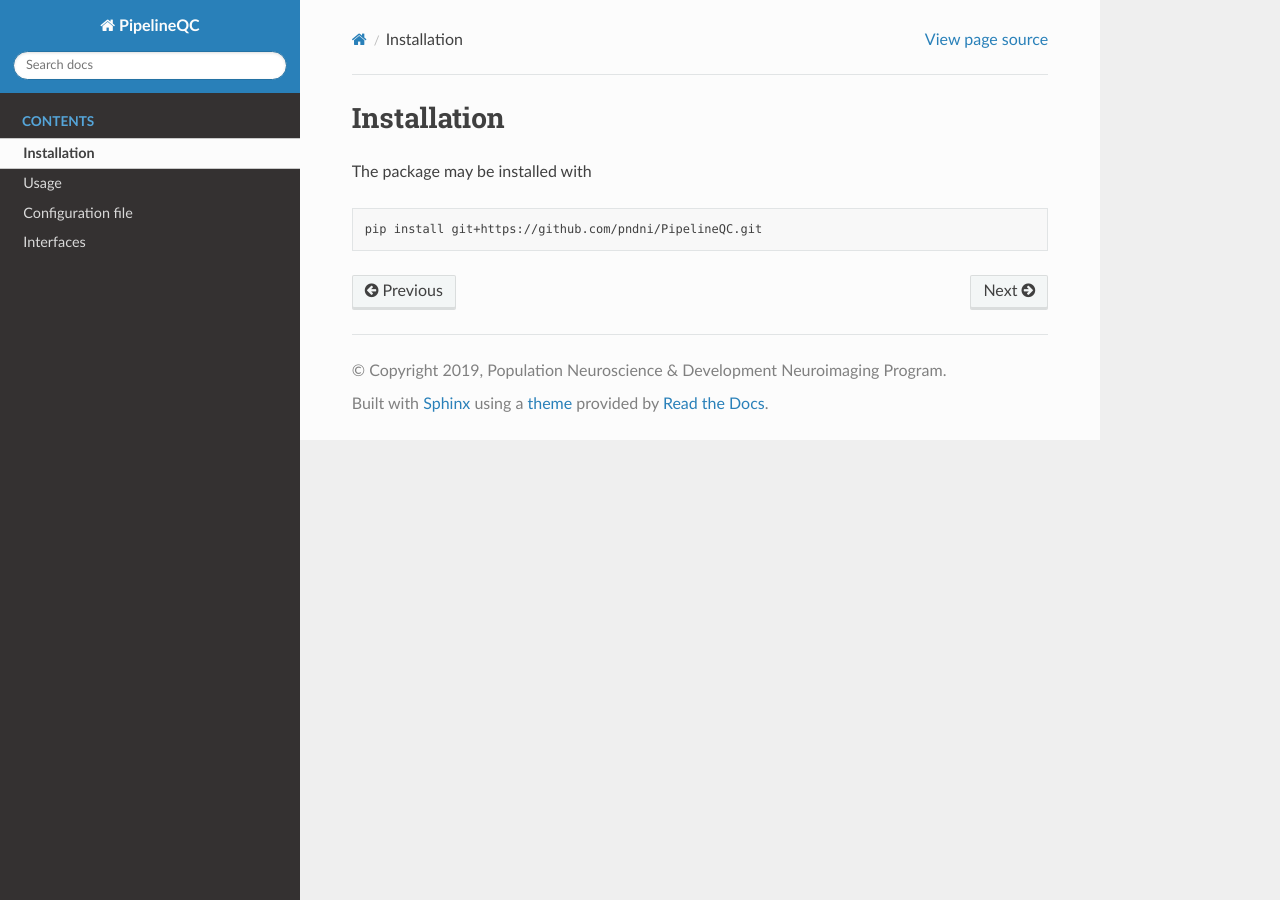
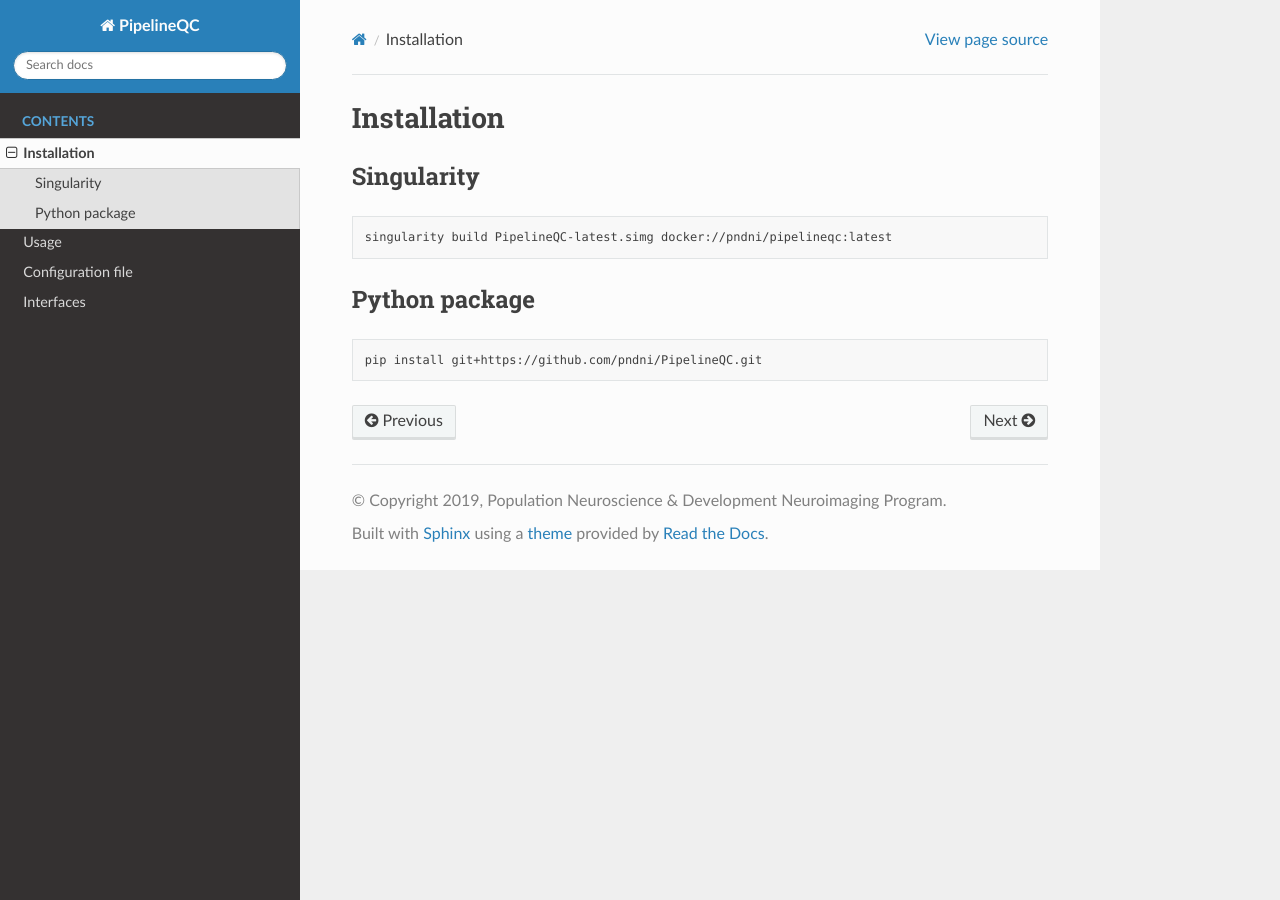
Before and after one commit to pndni/PipelineQC, a Sphinx documentation site: the page built from doc/installation.rst, in a window 1280 px wide. Built offline with Sphinx 7.4.7 and the Read the Docs theme 2.0.0, drawn with Linux system fonts in a browser that asks for light colours.

Commit message:
documentation update

```diff
--- a/doc/installation.rst
+++ b/doc/installation.rst
@@ -1,7 +1,15 @@
 Installation
 ============
 
-The package may be installed with
+Singularity
+-----------
+
+.. code-block:: bash
+
+   singularity build PipelineQC-latest.simg docker://pndni/pipelineqc:latest
+
+Python package
+--------------
 
 .. code-block:: bash
 
```
Also changed, not shown: README.md (added, +1 -0 lines).
